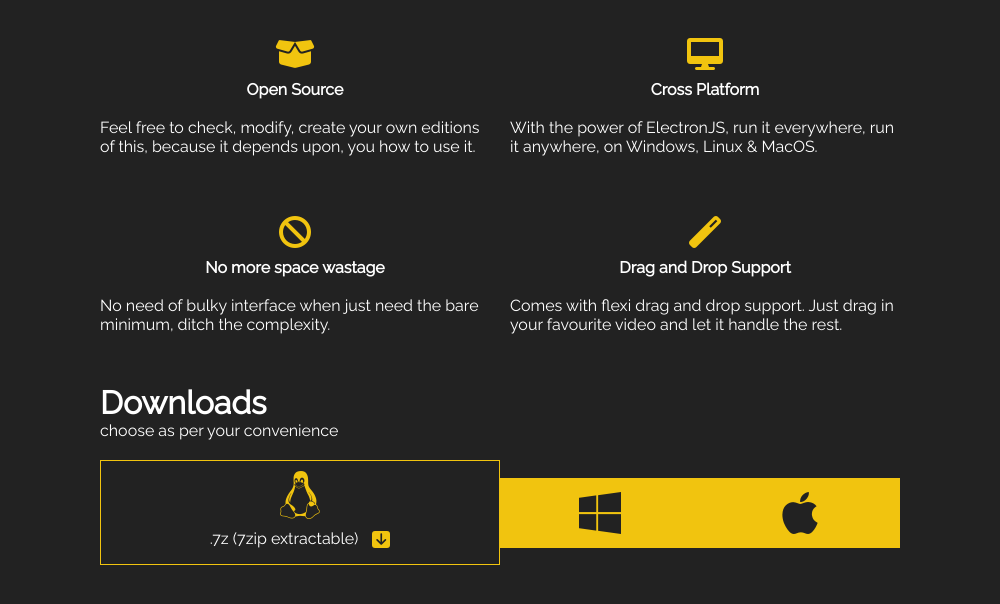
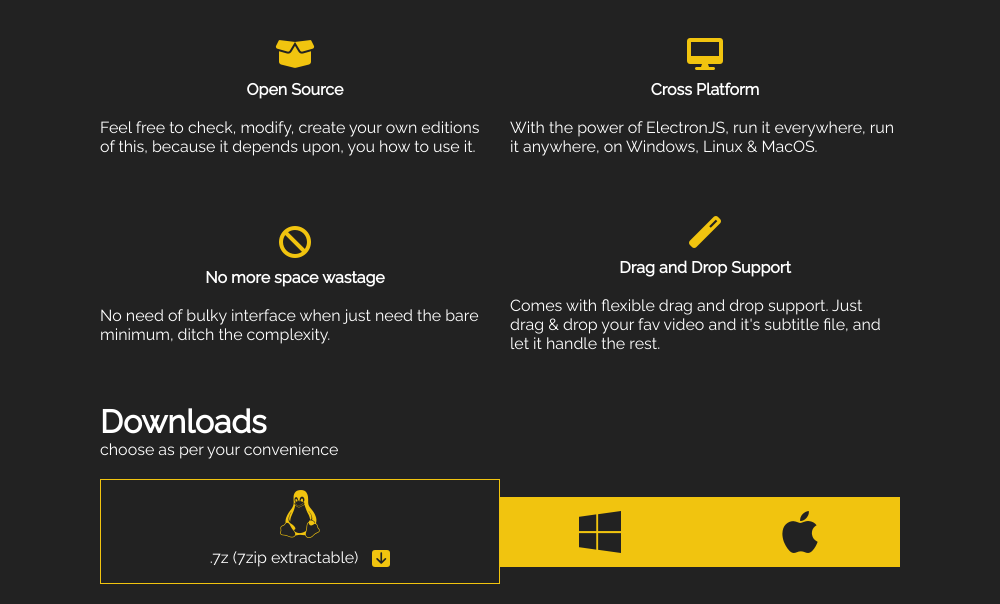
Before and after one commit to daxter-army/simpl, an Electron app: page docs/index.html in a window 1000 px wide. Shown: the part 748-1352 px from the top of the page. Drawn offline with Linux system fonts and the light colour scheme.

Commit message:
updated docs index.html

```diff
--- a/docs/index.html
+++ b/docs/index.html
@@ -86,7 +86,7 @@
                             <p><b>Drag and Drop Support</b></p>
                         </div>
                         <br/>
-                        <p>Comes with flexi drag and drop support. Just drag in your favourite video and let it handle the rest.</p>
+                        <p>Comes with flexible drag and drop support. Just drag & drop your fav video and it's subtitle file, and let it handle the rest.</p>
                     </div>
                 </div>
             </div>
```
